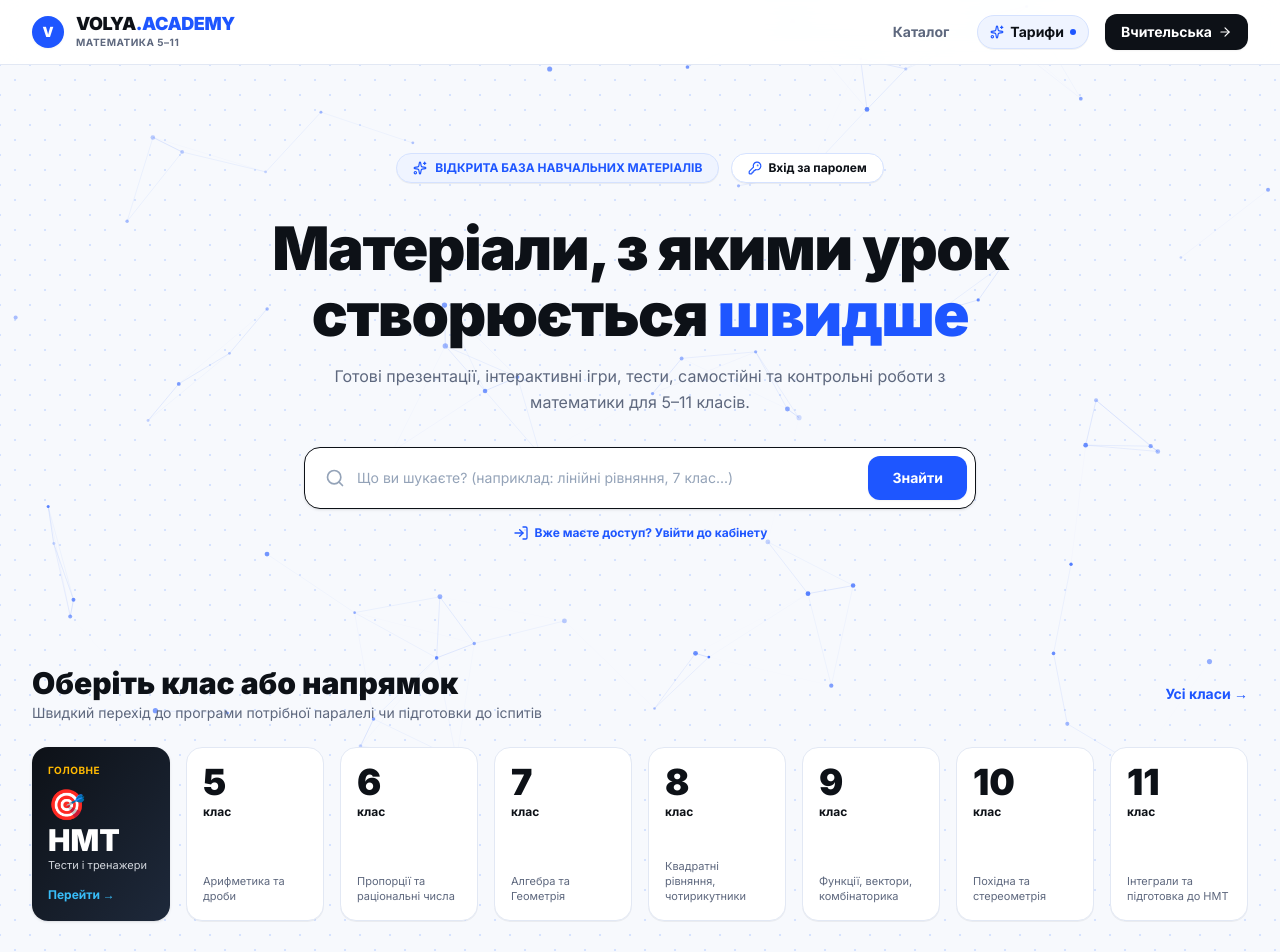
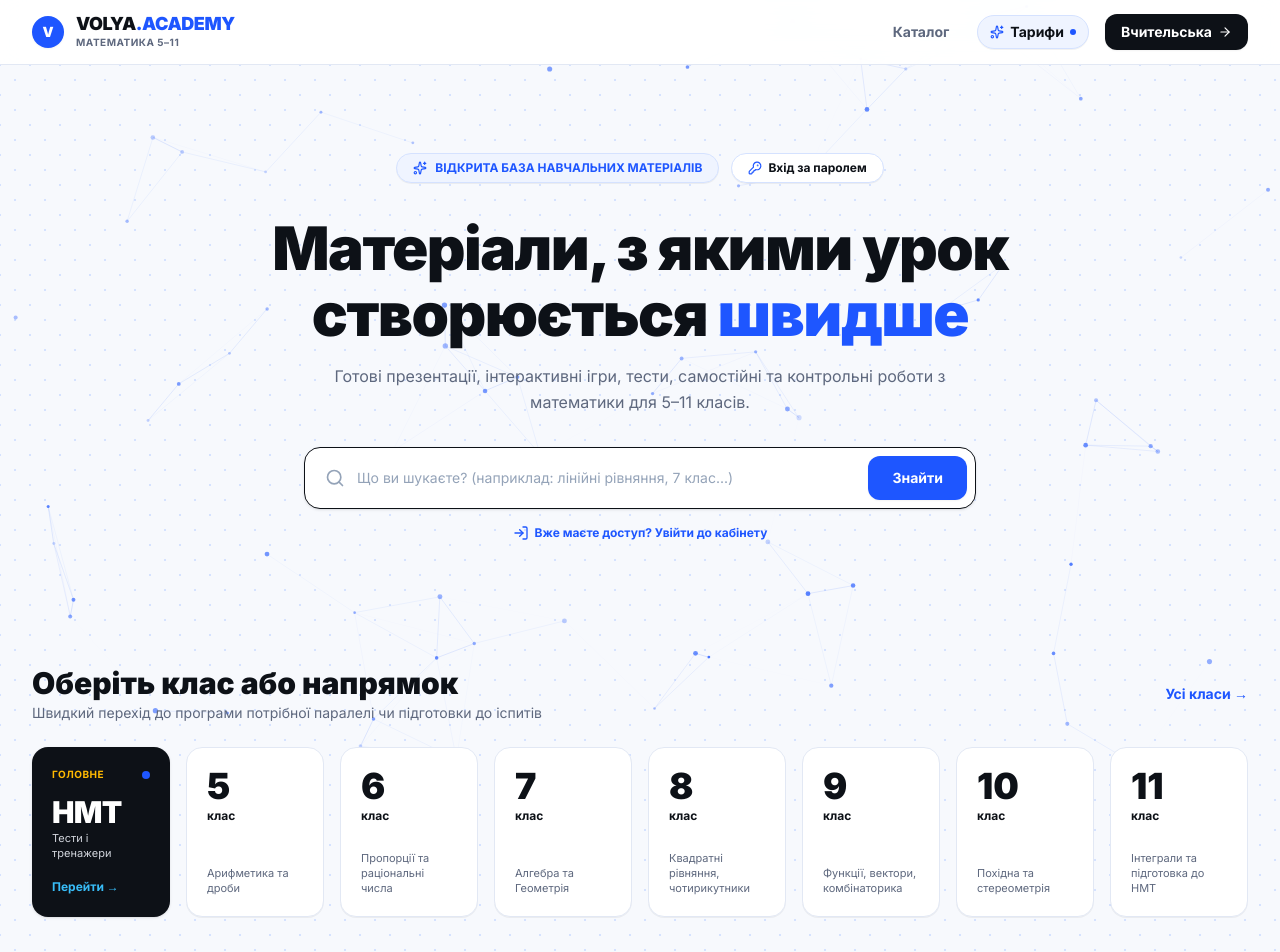
Before and after one commit to didmytriuk-svg/math-platform, a Next.js app: page / in a window 1280 px wide. Shown: the top 952 px of the page. Built offline with nearby package versions, Linux system fonts and the light colour scheme; no server answers; the database is empty.

Commit message:
Update NMT card styling to match clean platform design system

```diff
--- a/app/page.tsx
+++ b/app/page.tsx
@@ -9,8 +9,7 @@ import {
   Check,
   ShieldCheck,
   LogIn,
-  KeyRound,
-  Target
+  KeyRound
 } from 'lucide-react';
 import { createClient } from '@/lib/supabase/server';
 import { MathParticles } from '@/components/ui/MathParticles';
@@ -297,18 +296,23 @@ export default async function HomePage() {
         </div>
 
         <div className="grid grid-cols-2 sm:grid-cols-4 lg:grid-cols-8 gap-3 sm:gap-4">
-          {/* Спеціальна картка НМТ */}
+          {/* Спеціальна картка НМТ у фірмовому стилі платформи */}
           <Link
             href="/catalog?grade=nmt"
-            className="group bg-gradient-to-br from-[#0D1117] to-[#1E293B] text-white rounded-2xl p-4 flex flex-col justify-between hover:scale-[1.02] transition-all shadow-sm min-h-[170px]"
+            className="group bg-[#0D1117] hover:bg-[#1E56FF] text-white rounded-2xl p-5 flex flex-col justify-between transition-all duration-200 shadow-sm min-h-[170px]"
           >
             <div>
-              <span className="text-[10px] font-mono-math uppercase tracking-wider text-amber-400 font-bold block">Головне</span>
-              <span className="font-display font-black text-2xl sm:text-3xl block mt-2">🎯 НМТ</span>
+              <div className="flex items-center justify-between">
+                <span className="text-[10px] font-mono-math uppercase tracking-wider text-amber-400 font-bold">Головне</span>
+                <span className="w-2 h-2 rounded-full bg-[#1E56FF] group-hover:bg-white transition-colors" />
+              </div>
+              <span className="font-display font-black text-2xl sm:text-3xl block mt-3 tracking-tight">
+                НМТ
+              </span>
             </div>
             <div>
-              <p className="text-[11px] text-gray-300 leading-snug mb-2">Тести і тренажери</p>
-              <span className="text-xs font-bold text-[#38BDF8] group-hover:translate-x-1 transition-transform inline-flex items-center gap-1">
+              <p className="text-[11px] text-gray-300 leading-snug mb-3">Тести і тренажери</p>
+              <span className="text-xs font-display font-bold text-[#38BDF8] group-hover:text-white group-hover:translate-x-1 transition-all inline-flex items-center gap-1">
                 Перейти →
               </span>
             </div>
@@ -323,7 +327,7 @@ export default async function HomePage() {
               <Link
                 key={item.num}
                 href={`/catalog?grade=${gradeUrlParam}`}
-                className="group bg-white border border-[#E2E8F4] hover:border-[#1E56FF] rounded-2xl p-4 text-left transition-all duration-200 shadow-2xs hover:shadow-sm flex flex-col justify-between min-h-[170px]"
+                className="group bg-white border border-[#E2E8F4] hover:border-[#1E56FF] rounded-2xl p-5 text-left transition-all duration-200 shadow-2xs hover:shadow-sm flex flex-col justify-between min-h-[170px]"
               >
                 <div>
                   <span className="font-display font-black text-3xl sm:text-4xl text-[#0D1117] block leading-none">
```
